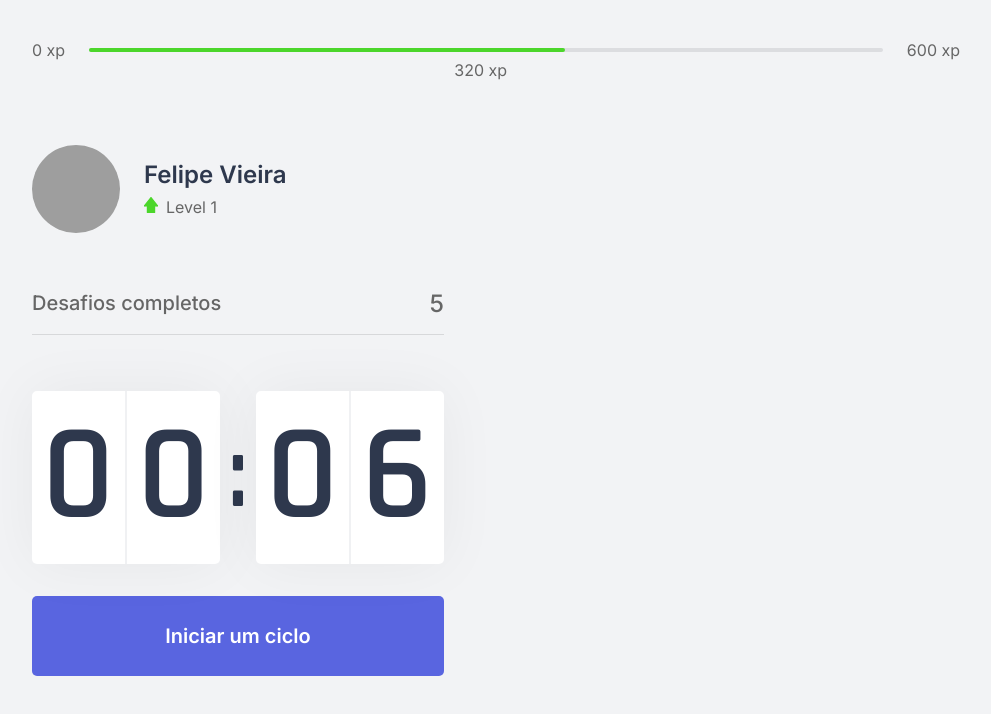
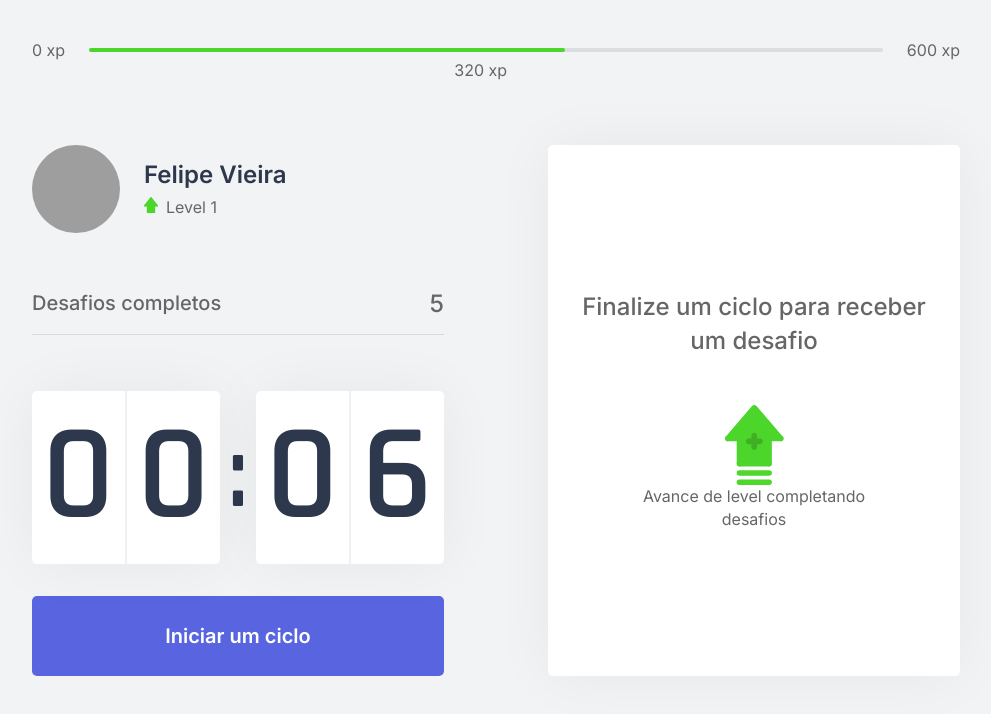
Before and after one commit to FelipeVieiraa/Move.it_rocketseat, a Next.js app: page / in a window 1280 px wide. Shown: the top 714 px of the page, without its empty margins (144-1135 px from the left). Built offline with nearby package versions, Linux system fonts and the light colour scheme; grey boxes are pictures that could not be loaded.

Commit message:
[Feature] add ChallengeBox component

```diff
--- /dev/null
+++ b/src/components/ChallengeBox/index.tsx
@@ -0,0 +1,15 @@
+import styles from '../../styles/components/ChallengeBox.module.css';
+
+export function ChallengeBox() {
+    return(
+        <div className={styles.challengeBoxContainer}>
+            <div className={styles.challengeNotActive}>
+                <strong>Finalize um ciclo para receber um desafio</strong>
+                <p>
+                    <img src="icons/level-up.svg" alt="Level up"/>
+                    Avance de level completando desafios
+                </p>
+            </div>
+        </div>
+    );
+}
--- a/src/pages/index.tsx
+++ b/src/pages/index.tsx
@@ -5,6 +5,7 @@
 import Profile from "../components/Profile";
 import { CompletedChallenges } from "../components/CompletedChallenges";
 import Countdown from "../components/Countdown";
+import { ChallengeBox } from "../components/ChallengeBox";
 
 
 export default function Home() {
@@ -21,7 +22,9 @@
           <CompletedChallenges />
           <Countdown />
         </div>
-        <div></div>
+        <div>
+          <ChallengeBox />
+        </div>
       </section>
     </div>
   )
--- /dev/null
+++ b/src/styles/components/ChallengeBox.module.css
@@ -0,0 +1,35 @@
+.challengeBoxContainer {
+     height: 100%;
+
+     background: var(--white);
+     border-radius: 5px;
+     box-shadow: 0 0 60px rgba(0, 0, 0, 0.05);
+     padding: 1.5rem 2rem;
+
+     display: flex;
+     flex-direction: column;
+     align-items: center;
+     justify-content: center;
+     text-align: center;
+}
+
+.challengeNotActive {
+    display: flex;
+    flex-direction: column;
+    align-items: center;
+}
+
+.challengeNotActive > strong {
+    font-size: 1.5rem;
+    font-weight: 500;
+    line-height: 1.4;
+}
+
+.challengeNotActive > p {
+    display: flex;
+    flex-direction: column;
+    align-items: center;
+    line-height: 1.4;
+    max-width: 70%;
+    margin-top: 3rem;
+}
--- a/src/styles/components/Countdown.module.css
+++ b/src/styles/components/Countdown.module.css
@@ -55,7 +55,7 @@
     transition: background-color 0.2s
 }
 
-.countdownButton:hover {
+.countdownButton:not(:disabled):hover {
     background: var(--blue-dark);
 }
 
@@ -64,7 +64,13 @@
     color: var(--title);
 }
 
-.countdownButtonActive:hover {
+.countdownButtonActive:not(:disabled):hover {
     background: var(--red);
     color: var(--white);
 }
+
+.countdownButton:disabled {
+    cursor: not-allowed;
+    background: var(--white);
+    color: var(--text);
+}
```
